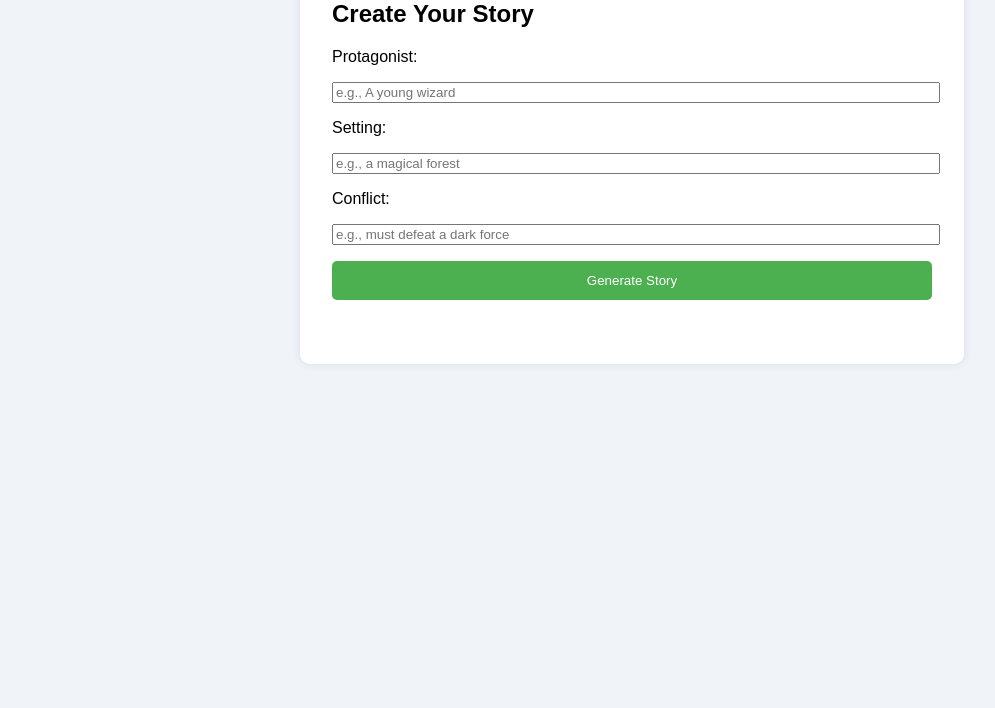
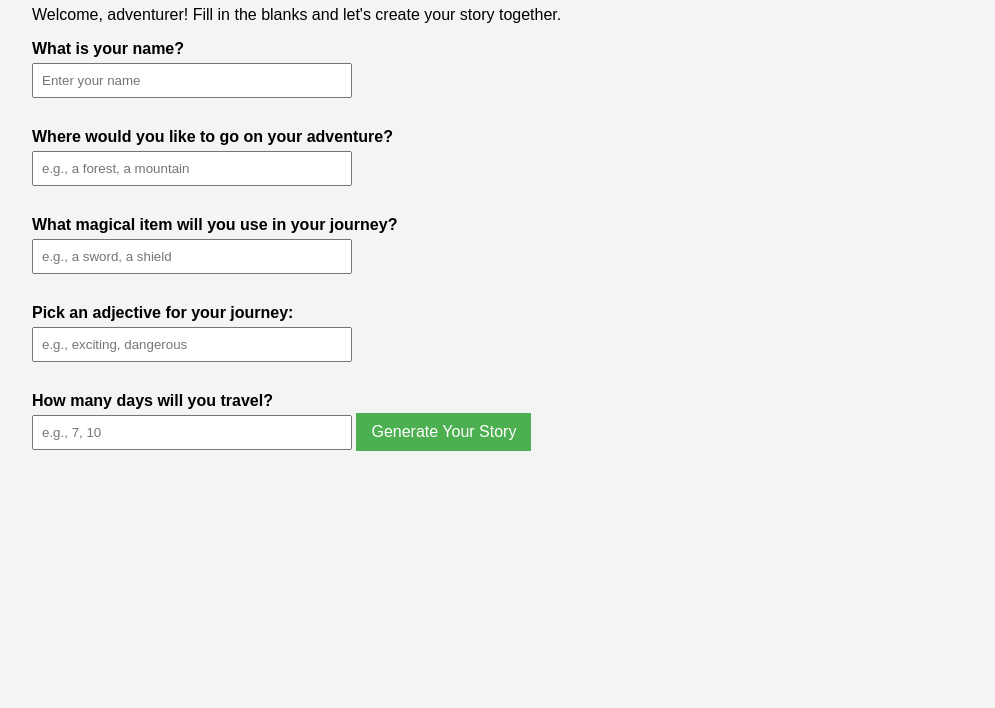
Before and after one commit to sukanya-venkatraman/writing-site-ENGL1102, a plain HTML site: page index.html in a window 1280 px wide. Shown: the part 92-800 px from the top of the page, without its empty margins (8-1003 px from the left). Drawn offline with Linux system fonts and the light colour scheme.

Commit message:
Update index.html with more story elements

```diff
--- a/index.html
+++ b/index.html
@@ -1,73 +1,101 @@
 <!DOCTYPE html>
 <html lang="en">
 <head>
-  <meta charset="UTF-8" />
-  <meta name="viewport" content="width=device-width, initial-scale=1.0" />
-  <title>Interactive Writing Process</title>
+    <meta charset="UTF-8">
+    <meta name="viewport" content="width=device-width, initial-scale=1.0">
+    <title>Story Generator</title>
     <style>
         body {
             font-family: Arial, sans-serif;
-      padding: 2rem;
-      background-color: #f0f4f8;
+            margin: 40px;
+            background-color: #f4f4f4;
         }
-    .container {
-      max-width: 600px;
-      margin: auto;
-      background: white;
-      padding: 2rem;
-      border-radius: 10px;
-      box-shadow: 0 0 10px rgba(0, 0, 0, 0.1);
+        h1 {
+            color: #333;
         }
-    label, input, button {
+        label {
+            font-weight: bold;
+            margin-top: 10px;
             display: block;
+        }
+        input[type="text"], input[type="number"], select {
+            padding: 8px;
+            margin-top: 5px;
+            margin-bottom: 20px;
             width: 100%;
-      margin-top: 1rem;
+            max-width: 300px;
         }
         button {
+            padding: 10px 15px;
             background-color: #4CAF50;
             color: white;
             border: none;
-      padding: 0.75rem;
-      border-radius: 5px;
             cursor: pointer;
+            font-size: 16px;
         }
-    #output {
-      margin-top: 2rem;
-      white-space: pre-wrap;
+        button:hover {
+            background-color: #45a049;
+        }
+        .story-output {
+            margin-top: 20px;
+            background-color: white;
+            padding: 20px;
+            border-radius: 8px;
+            box-shadow: 0 4px 6px rgba(0, 0, 0, 0.1);
         }
     </style>
 </head>
 <body>
-  <div class="container">
-    <h2>Create Your Story</h2>
+    <h1>Interactive Story Generator</h1>
+    <p>Welcome, adventurer! Fill in the blanks and let's create your story together.</p>
 
-    <label for="protagonist">Protagonist:</label>
-    <input type="text" id="protagonist" placeholder="e.g., A young wizard">
+    <label for="name">What is your name?</label>
+    <input type="text" id="name" placeholder="Enter your name" required>
 
-    <label for="setting">Setting:</label>
-    <input type="text" id="setting" placeholder="e.g., a magical forest">
+    <label for="setting">Where would you like to go on your adventure?</label>
+    <input type="text" id="setting" placeholder="e.g., a forest, a mountain" required>
 
-    <label for="conflict">Conflict:</label>
-    <input type="text" id="conflict" placeholder="e.g., must defeat a dark force">
+    <label for="item">What magical item will you use in your journey?</label>
+    <input type="text" id="item" placeholder="e.g., a sword, a shield" required>
 
-    <button onclick="generateStory()">Generate Story</button>
+    <label for="adjective">Pick an adjective for your journey:</label>
+    <input type="text" id="adjective" placeholder="e.g., exciting, dangerous" required>
 
-    <div id="output"></div>
-  </div>
+    <label for="number">How many days will you travel?</label>
+    <input type="number" id="number" placeholder="e.g., 7, 10" required>
+
+    <button onclick="generateStory()">Generate Your Story</button>
+
+    <div id="story" class="story-output" style="display:none;"></div>
 
     <script>
-    const protagonistInput = document.getElementById('protagonist');
-    const settingInput = document.getElementById('setting');
-    const conflictInput = document.getElementById('conflict');
-    const output = document.getElementById('output');
+        function generateStory() {
+            // Getting user inputs
+            let name = document.getElementById("name").value;
+            let setting = document.getElementById("setting").value;
+            let item = document.getElementById("item").value;
+            let adjective = document.getElementById("adjective").value;
+            let number = document.getElementById("number").value;
 
-    function generateStory() {
-      const protagonist = protagonistInput.value;
-      const setting = settingInput.value;
-      const conflict = conflictInput.value;
+            // Generating the story
+            let story = `
+                <h2>Adventure Awaits, ${name}!</h2>
+                <p>Once upon a time, in a land filled with wonders and dangers, there was a brave soul named <strong>${name}</strong>.
+                ${name} set out on an adventure to the mysterious <strong>${setting}</strong>, a place filled with ancient secrets and untold magic.</p>
 
-      const story = `${protagonist} finds themselves in ${setting}, where they ${conflict}. What will happen next?`;
-      output.textContent = story;
+                <p>With nothing but a <strong>${item}</strong> in hand, <strong>${name}</strong> embarked on a <strong>${adjective}</strong> journey,
+                filled with challenges and discoveries that tested their strength and courage.</p>
+
+                <p>As the days passed, <strong>${name}</strong> traveled through thick forests, across wild rivers, and up treacherous mountains.
+                For <strong>${number}</strong> days, they pressed forward, not knowing what awaited them beyond the horizon, but always determined to continue.</p>
+
+                <p>On the final day of their journey, <strong>${name}</strong> uncovered a great secret, hidden deep within the heart of the <strong>${setting}</strong>.
+                It was a moment of triumph, a story that would be passed down for generations. And so, their legend began!</p>
+            `;
+
+            // Displaying the story
+            document.getElementById("story").innerHTML = story;
+            document.getElementById("story").style.display = "block";
         }
     </script>
 </body>
```
Lines whose indentation alone changed are shown as unchanged.
